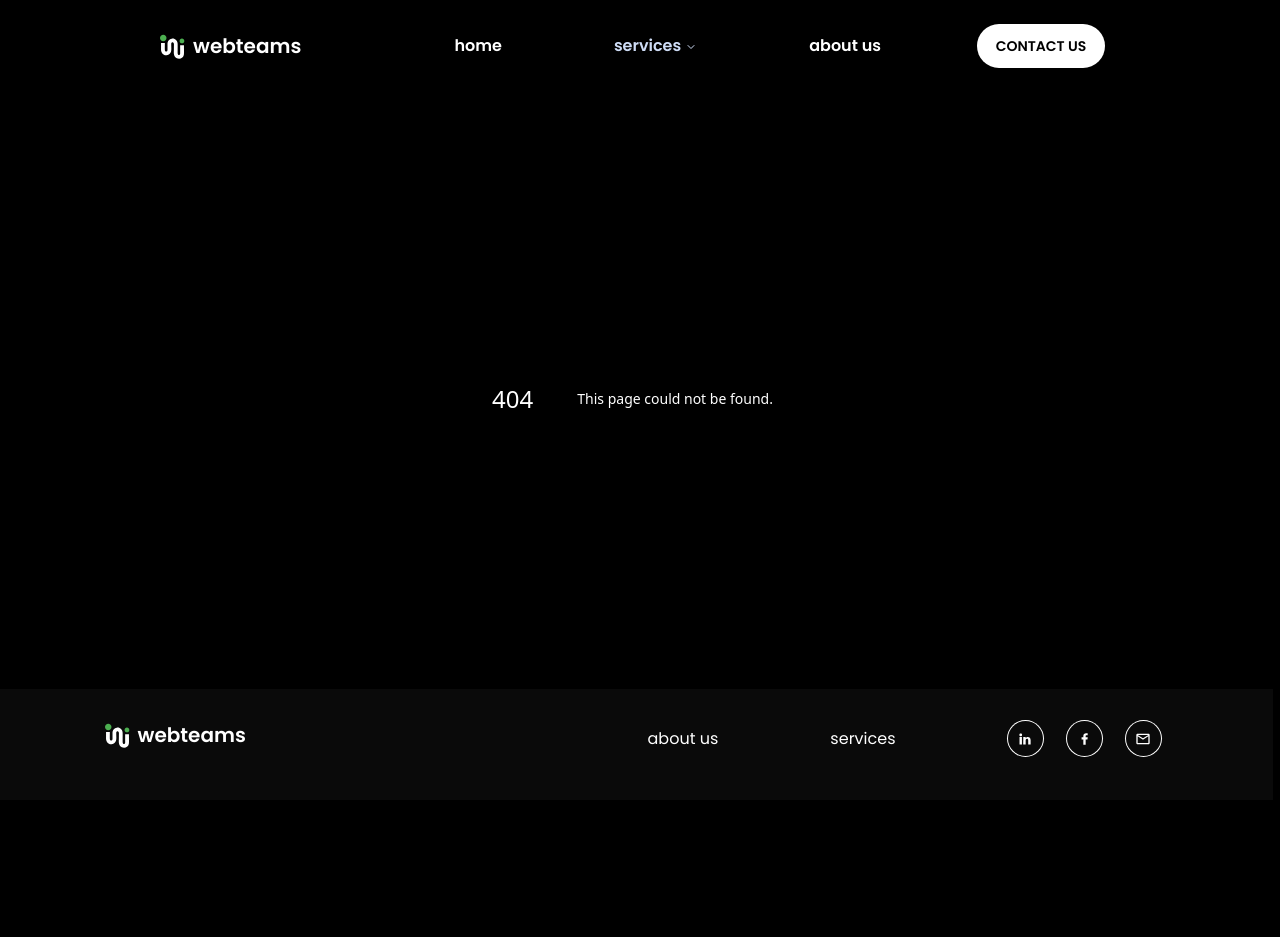
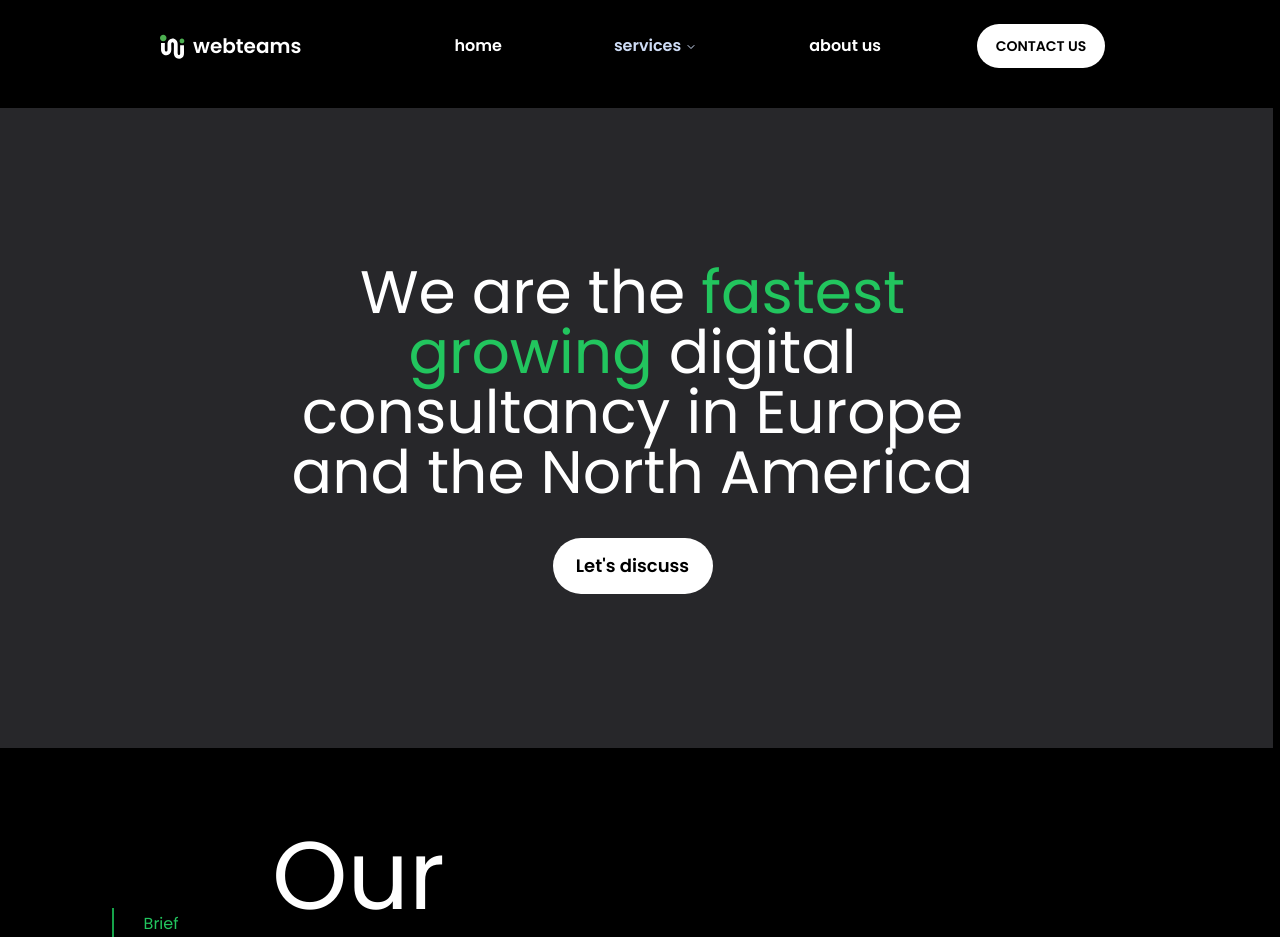
Before and after one commit to usmaniqbal998/WebteamsDev, a Next.js app: page /services/about in a window 1280 px wide. Before the commit this address had no page. Shown: the top 937 px of the page. Before the commit the page ends 800 px from the top, so only its background shows below. Built offline with nearby package versions, Linux system fonts and the light colour scheme.

Commit message:
feat: finished About Us Hero Page

```diff
--- a/src/Session/AboutUsHero.tsx
+++ b/src/Session/AboutUsHero.tsx
@@ -5,8 +5,8 @@ import { HeroSideBar } from '@/Components/HeroSideBar'
 export function AboutUsHero() {
   return (
     <div className='flex w-full flex-col items-center'>
-      <div className=' flex h-[80vh] w-screen min-w-[100vw] flex-col items-center justify-center bg-zinc-800  text-center  text-8xl'>
-        <span className='px-64 '>
+      <div className=' flex h-[80vh] w-screen min-w-[100vw] flex-col items-center justify-center bg-zinc-800  text-center  text-6xl'>
+        <span className='px-64  '>
           We are the <mark className='text-green-500'>fastest growing </mark>
           digital consultancy in Europe and the North America
         </span>
@@ -14,9 +14,9 @@ export function AboutUsHero() {
           Let&apos;s discuss
         </button>
       </div>
-      <div className='relative mt-20 flex flex-col gap-12 px-96 leading-loose'>
+      <div className='relative mt-20 flex flex-col gap-12 leading-loose'>
         <HeroSideBar
-          className='absolute left-52 top-20 gap-28'
+          className='absolute -left-40 top-20 gap-28'
           highlight='Brief'
           tags={['Brief', 'Who', 'Values']}
         />
@@ -38,7 +38,7 @@ export function AboutUsHero() {
           development of digital product from start to finish.
         </p>
       </div>
-      <div className='mt-12 flex items-start justify-center gap-16  px-96'>
+      <div className='mt-12 flex items-start justify-center gap-16 '>
         <Image src={IconAboutHero} alt='img' />
         <div className='flex flex-col items-start gap-16 leading-loose'>
           <span className='text-7xl'>Who do we help? </span>
--- a/src/Session/ValueSection.tsx
+++ b/src/Session/ValueSection.tsx
@@ -7,7 +7,7 @@ import IconFairPlay from '@/assets/ValueCard/icon-fairplay.svg'
 
 export function ValueSection() {
   return (
-    <div className='flex flex-col gap-12 p-16'>
+    <div className='flex flex-col gap-12'>
       <h2 className='text-8xl'>
         Our <br /> core values
       </h2>
--- /dev/null
+++ b/src/app/services/about/page.tsx
@@ -0,0 +1,11 @@
+import { AboutUsHero } from '@/Session/AboutUsHero'
+import { ValueSection } from '@/Session/ValueSection'
+
+export default function About() {
+  return (
+    <div className='flex max-w-full flex-col px-32'>
+      <AboutUsHero />
+      <ValueSection />
+    </div>
+  )
+}
```
